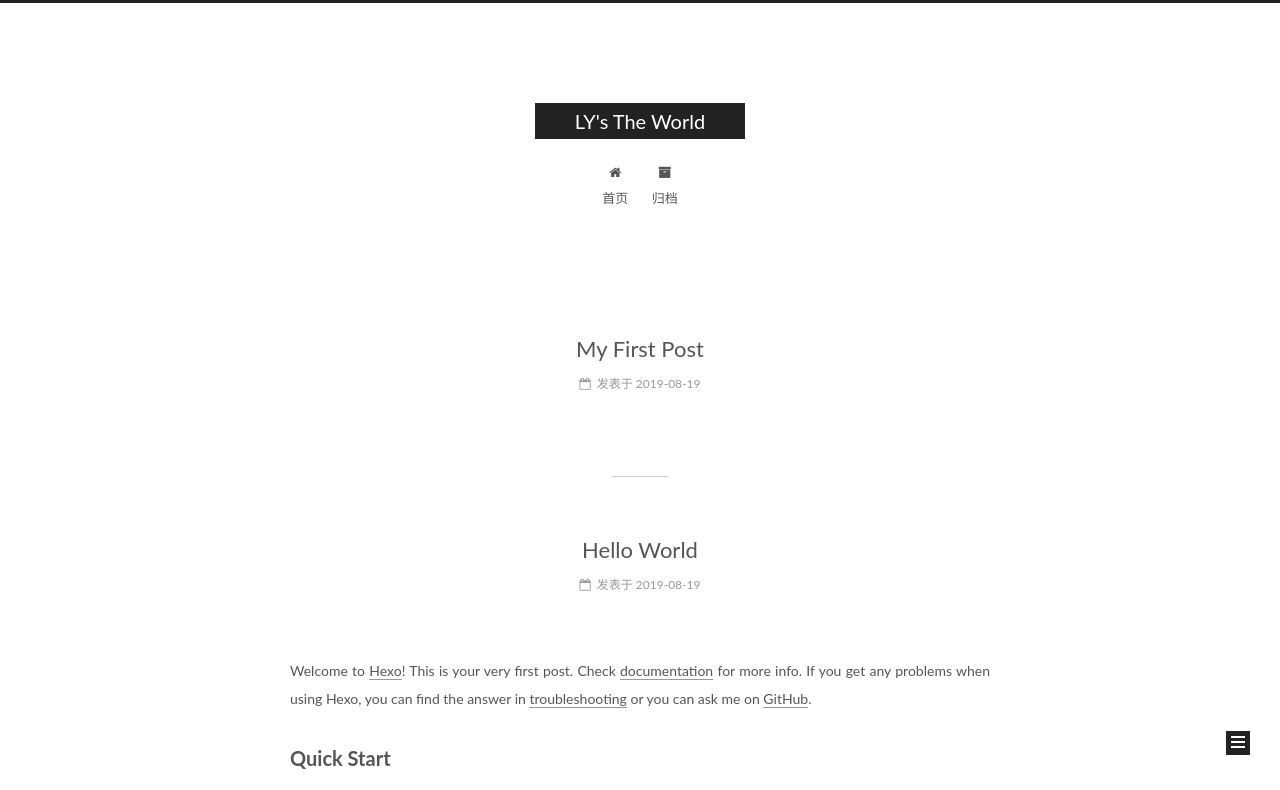
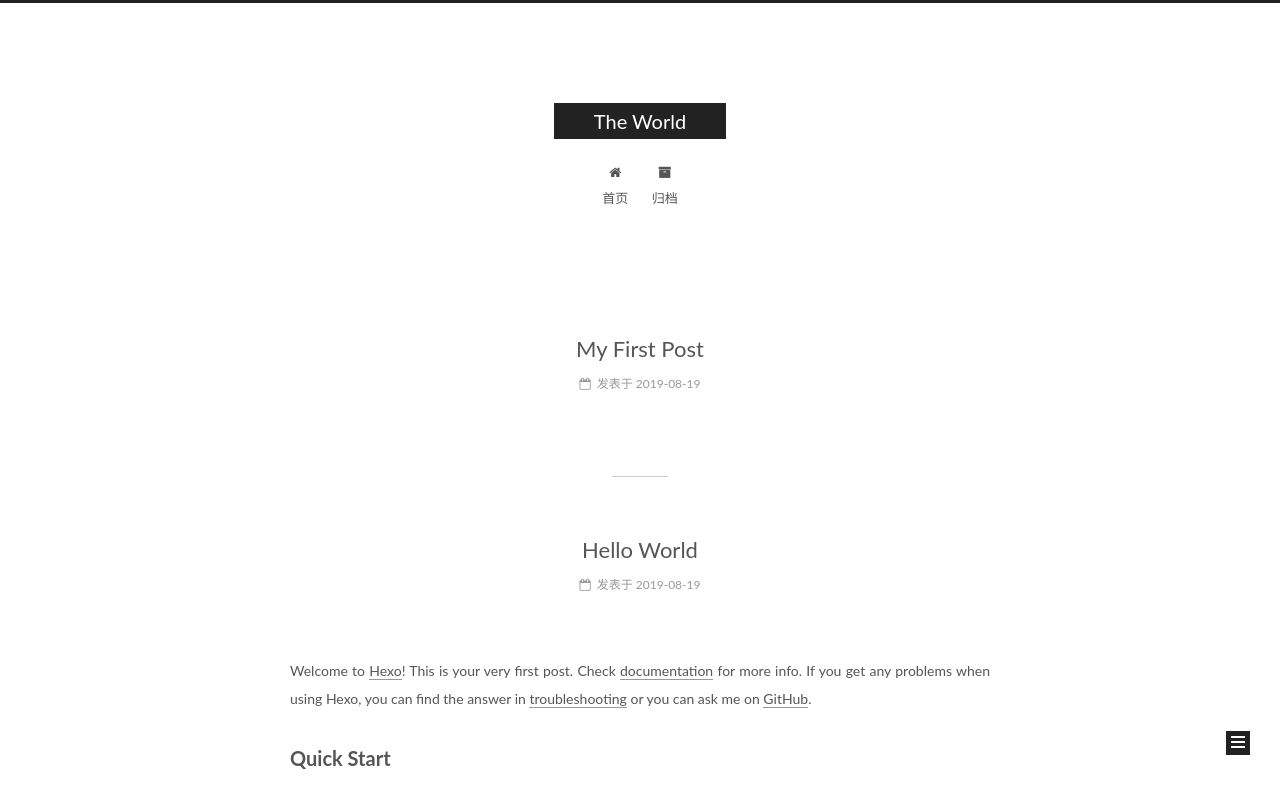
Before and after one commit to Ly890608/lyLoveSharon.github.io, a plain HTML site: page index.html in a window 1280 px wide. Shown: the top 790 px of the page. Drawn offline with Linux system fonts and the light colour scheme.

Commit message:
Site updated: 2019-08-19 11:33:37

```diff
--- a/index.html
+++ b/index.html
@@ -80,12 +80,12 @@
 
 
 <meta property="og:type" content="website">
-<meta property="og:title" content="LY&#39;s The World">
+<meta property="og:title" content="The World">
 <meta property="og:url" content="http://lyLoveSharon.github.io/index.html">
-<meta property="og:site_name" content="LY&#39;s The World">
+<meta property="og:site_name" content="The World">
 <meta property="og:locale" content="zh-Hans">
 <meta name="twitter:card" content="summary">
-<meta name="twitter:title" content="LY&#39;s The World">
+<meta name="twitter:title" content="The World">
 
 
 
@@ -121,7 +121,7 @@
 
 
 
-  <title>LY's The World</title>
+  <title>The World</title>
 
 
 
@@ -152,7 +152,7 @@
     <div class="custom-logo-site-title">
       <a href="/" class="brand" rel="start">
         <span class="logo-line-before"><i></i></span>
-        <span class="site-title">LY's The World</span>
+        <span class="site-title">The World</span>
         <span class="logo-line-after"><i></i></span>
       </a>
     </div>
@@ -238,7 +238,7 @@
     </span>
 
     <span hidden itemprop="publisher" itemscope itemtype="http://schema.org/Organization">
-      <meta itemprop="name" content="LY's The World">
+      <meta itemprop="name" content="The World">
     </span>
 
 
@@ -357,7 +357,7 @@
     </span>
 
     <span hidden itemprop="publisher" itemscope itemtype="http://schema.org/Organization">
-      <meta itemprop="name" content="LY's The World">
+      <meta itemprop="name" content="The World">
     </span>
 
 
```
Also changed, not shown: 2019/08/19/My-First-Post/index.html (+4 -4 lines), 2019/08/19/hello-world/index.html (+4 -4 lines), archives/2019/08/index.html (+5 -5 lines), archives/2019/index.html (+5 -5 lines), archives/index.html (+5 -5 lines).
